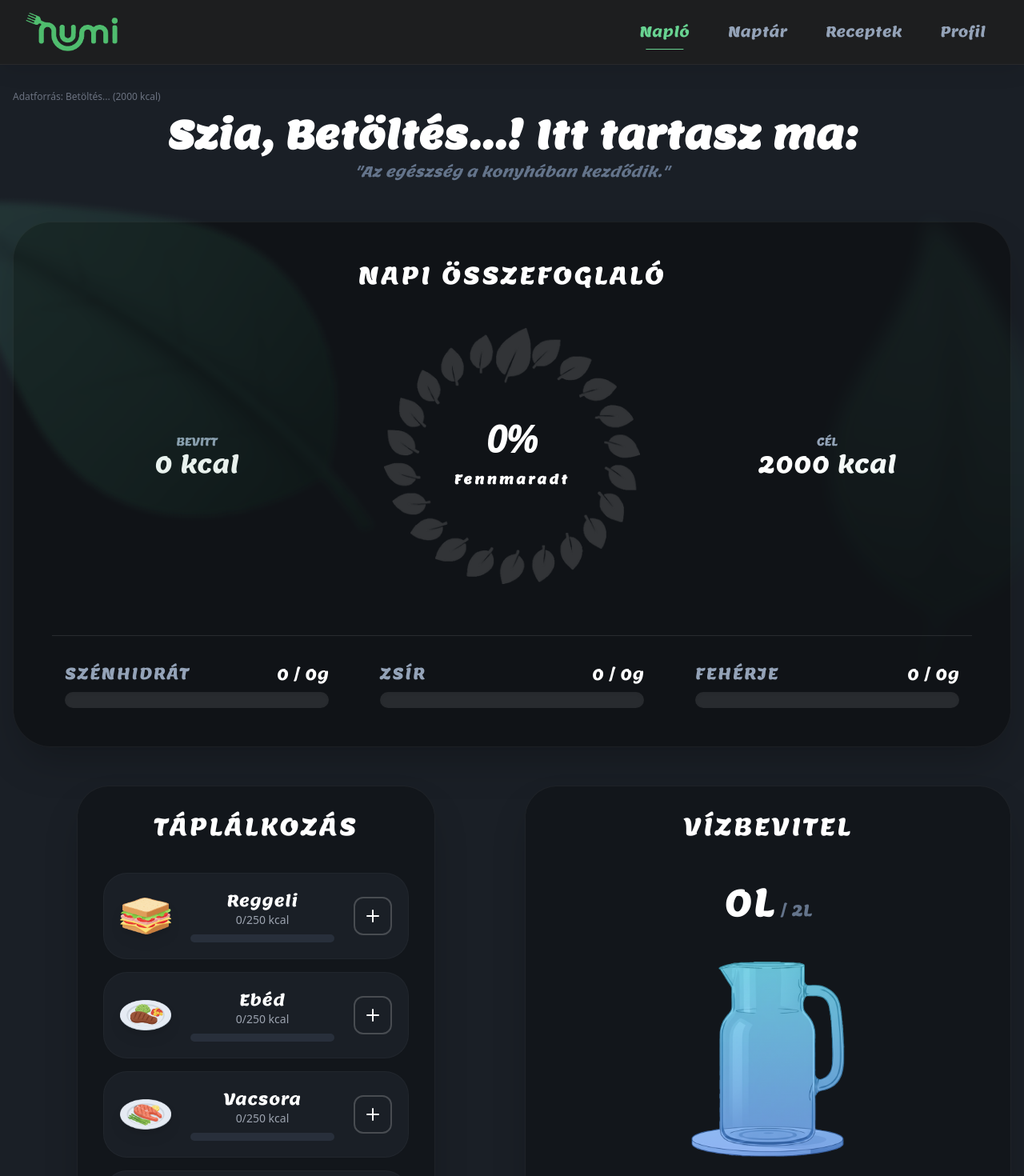
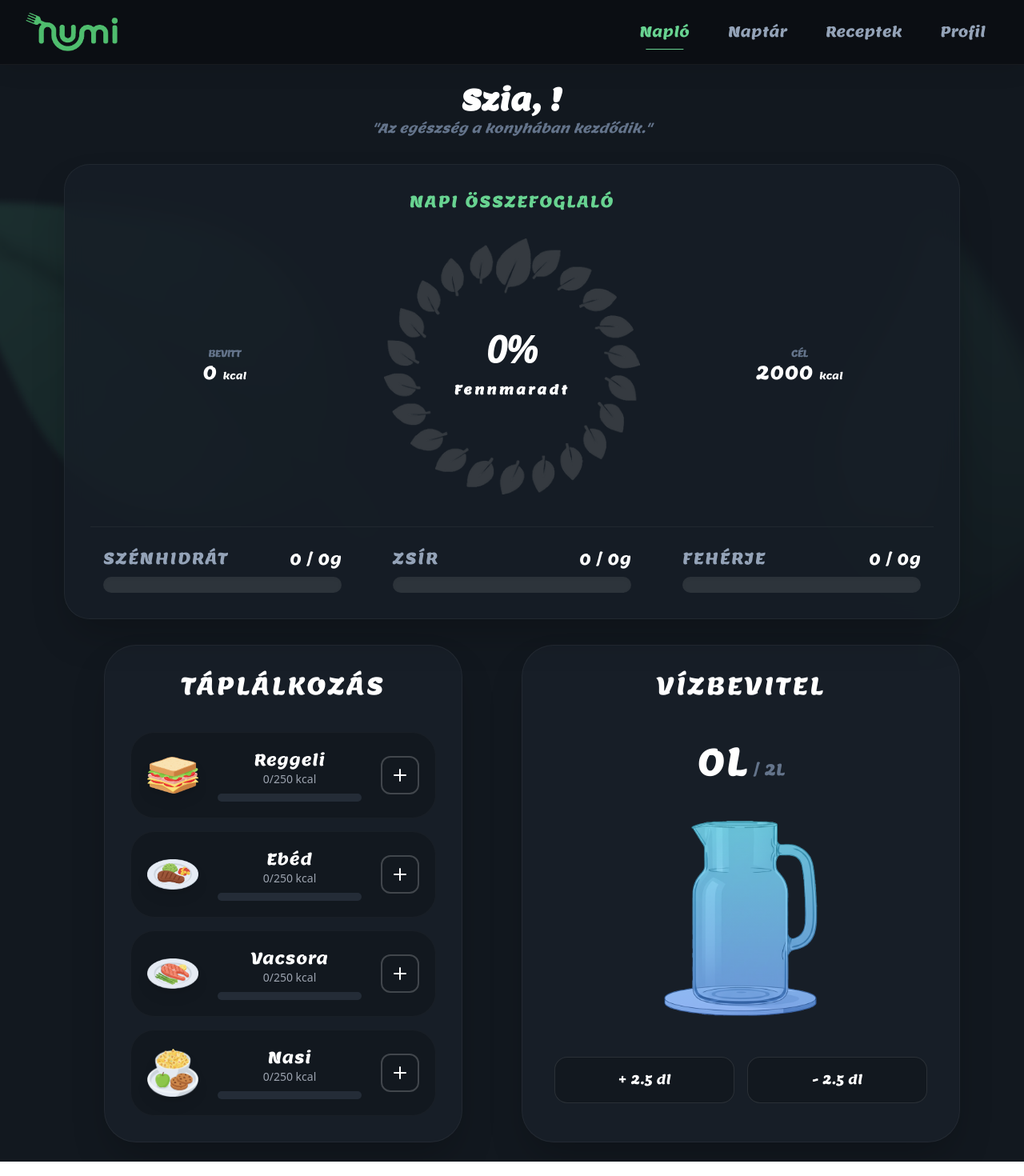
Before and after one commit to KovacsDaniel0529/numi-app, a React app in the folder frontend/: page /diary in a window 1280 px wide. Shown: the top 1470 px of the page at 80% size. Built offline with nearby package versions, Linux system fonts and the light colour scheme; the HTML template or start-up script is replaced by a standard one.

Commit message:
Profil modosítás, UserContext.jsx hozzáadása, Numi színek változtatása

```diff
--- a/frontend/src/App.jsx
+++ b/frontend/src/App.jsx
@@ -1,5 +1,5 @@
 import { BrowserRouter, Routes, Route, Link, Navigate, useLocation } from 'react-router-dom'
-
+import { UserProvider } from './context/UserContext';
 // Itt importáljuk be a külön fájlokat!
 import Login from './pages/Login'
 import Onboarding from './pages/Onboarding'
@@ -16,8 +16,8 @@ function AppContent(){
   const noNavbarPaths = ['/register', '/login', '/onboarding'];
   const showNavbar = !noNavbarPaths.includes(location.pathname);
   return (
-  <div className="min-h-screen bg-[#222831] ">
-          <div className="relative min-h-screen bg-[#1a1f26] overflow-x-hidden">
+  <div className="min-h-screen bg-[#12181f] ">
+          <div className="relative min-h-screen bg-[#12181f] overflow-x-hidden">
 
         {/* A HÁTTÉR LEVÉL */}
         <img
@@ -56,11 +56,13 @@ function AppContent(){
 function App() {
   return(
 
+  <UserProvider>
     <BrowserRouter>
 
       <AppContent/>
 
     </BrowserRouter>
+  </UserProvider>
   )
 
 }
--- a/frontend/src/components/MealCard.jsx
+++ b/frontend/src/components/MealCard.jsx
@@ -14,7 +14,7 @@ const MealCard = () => {
   ];
 
   return (
-    <div className="flex flex-col gap-4 w-full max-w-md mx-auto p-8 bg-[#12161b] rounded-[40px] shadow-2xl border border-white/5">
+    <div className="flex flex-col gap-4 w-full max-w-md mx-auto p-8 bg-[#171e27] rounded-[40px] shadow-2xl border border-white/5">
        <h2 className="text-2xl md:text-3xl mb-6 text-center font-lemon uppercase tracking-widest">
           Táplálkozás
         </h2>
@@ -24,7 +24,7 @@ const MealCard = () => {
         return (
           <div
             key={meal.id}
-            className="flex items-center justify-between bg-[#1a1f26] p-5 rounded-[30px] border border-white/[0.03] transition-all hover:bg-[#222832]"
+            className="flex items-center justify-between bg-[#12181f] p-5 rounded-[30px] border border-white/[0.03] transition-all hover:bg-[#222832]"
           >
             {/* ÉTEL IKON */}
             <div className="w-16 h-16 flex-shrink-0">
--- a/frontend/src/components/Navbar.jsx
+++ b/frontend/src/components/Navbar.jsx
@@ -13,7 +13,7 @@ const Navbar = () => {
   ];
 
   return (
-    <nav className="bg-[#1e1e1e]/80 backdrop-blur-xl sticky top-0 z-50
+    <nav className="bg-[#0a0d11]/80 backdrop-blur-xl sticky top-0 z-50
                     border-b border-white/[0.05] shadow-[0_4px_30px_rgba(0,0,0,0.1)]">
       {/* A fenti osztályok titka:
         - border-white/[0.05]: Hajszálvékony, 5%-os átlátszóságú fehér vonal.
--- a/frontend/src/components/WaterTracker.jsx
+++ b/frontend/src/components/WaterTracker.jsx
@@ -19,7 +19,7 @@ const WaterTracker = () => {
   };
 
   return (
-    <div className="flex flex-col items-center justify-between gap-6 pt-8 p-6 pb-12 bg-[#12161b] rounded-[40px] shadow-2xl border border-white/5 w-full h-full">
+    <div className="flex flex-col items-center justify-between gap-6 pt-8 p-6 pb-12 bg-[#171e27] rounded-[40px] shadow-2xl border border-white/5 w-full h-full">
     {/* A justify-between segít elosztani a tartalmat, ha a kártya megnyúlik */}
     <h2 className="text-2xl md:text-3xl mb-6 font-lemon uppercase tracking-widest text-white text-center">Vízbevitel</h2>
 
@@ -73,13 +73,13 @@ const WaterTracker = () => {
 
         <button
           onClick={() => setConsumed(prev => +(prev + 0.25).toFixed(2))}
-          className="flex-1 py-4 bg-[#1a1f26] border border-white/10 rounded-2xl text-white font-lemon hover:border-emerald-400 transition-all active:scale-95"
+          className="flex-1 py-4 bg-[#12181f] border border-white/10 rounded-2xl text-white font-lemon hover:border-emerald-400 transition-all active:scale-95"
         >
           + 2.5 dl
         </button>
         <button
           onClick={() => setConsumed(prev => Math.max(0, +(prev - 0.25).toFixed(2)))}
-          className="flex-1 py-4 bg-[#1a1f26] border border-white/10 rounded-2xl text-white font-lemon hover:border-red-400 transition-all active:scale-95"
+          className="flex-1 py-4 bg-[#12181f] border border-white/10 rounded-2xl text-white font-lemon hover:border-red-400 transition-all active:scale-95"
         >
           - 2.5 dl
         </button>
--- /dev/null
+++ b/frontend/src/context/UserContext.jsx
@@ -0,0 +1,42 @@
+import React, { createContext, useState, useEffect } from 'react';
+
+export const UserContext = createContext();
+
+export const UserProvider = ({ children }) => {
+  const [user, setUser] = useState(null);
+  const [loading, setLoading] = useState(true);
+
+  // Ez a függvény bármikor újratölthető a backendről
+  const refreshUser = async () => {
+    const savedUser = JSON.parse(localStorage.getItem('user'));
+    if (!savedUser || !savedUser.username) {
+      setLoading(false);
+      return;
+    }
+
+    try {
+      // Itt a te meglévő /stats/végpontodat használjuk a frissítéshez!
+      const response = await fetch(`http://localhost:8080/api/auth/stats/${savedUser.username}`);
+      if (response.ok) {
+        const freshData = await response.json();
+        setUser(freshData);
+        // Frissítjük a biztonsági másolatot is
+        localStorage.setItem('user', JSON.stringify(freshData));
+      }
+    } catch (err) {
+      console.error("Hiba a felhasználó frissítésekor:", err);
+    } finally {
+      setLoading(false);
+    }
+  };
+
+  useEffect(() => {
+    refreshUser();
+  }, []);
+
+  return (
+    <UserContext.Provider value={{ user, setUser, refreshUser, loading }}>
+      {children}
+    </UserContext.Provider>
+  );
+};
--- a/frontend/src/pages/Diary.jsx
+++ b/frontend/src/pages/Diary.jsx
@@ -1,13 +1,12 @@
-import React, { useState, useEffect } from 'react';
-import axios from 'axios';
+import React, { useContext, useEffect, useState } from 'react';
+import { UserContext } from '../context/UserContext';
 import CalorieRing from '../components/CalorieRing';
 import MacroBar from '../components/MacroBar';
 import MealCard from '../components/MealCard';
 import WaterTracker from '../components/WaterTracker';
 
 const Diary = () => {
-  // Alaphelyzetben üres adatok
-  const [userData, setUserData] = useState({ name: 'Betöltés...', dailyGoal: 2000 });
+  const { user, loading } = useContext(UserContext);
   const [stats, setStats] = useState({
     consumed: 0,
     goal: 2000,
@@ -17,98 +16,74 @@ const Diary = () => {
   });
 
   useEffect(() => {
-    const fetchData = async () => {
-      try {
-        // 1. Megkeressük, ki van bejelentkezve (localStorage-ból)
-        const savedUser = JSON.parse(localStorage.getItem('user'));
-        const username = savedUser?.username || savedUser?.profileDetail?.username;
-
-        if (!username) {
-          console.error("Nincs bejelentkezett felhasználó!");
-          return;
-        }
-
-        // 2. Kérés a Java backendhez (Spring Boot alapértelmezett portja: 8080)
-        const response = await axios.get(`http://localhost:8080/api/auth/stats/${username}`);
-        const data = response.data;
-
-        console.log("Backend válasz érkezett:", data);
-
-        // 3. Adatok kinyerése (figyelembe véve a profileDetail struktúrát)
-        const goal = data.profileDetail?.dailyCalorieGoal || 2000;
-        const firstName = data.profileDetail?.firstName || data.username || "Felhasználó";
-
-        // 4. State-ek frissítése
-        setUserData({
-          name: firstName,
-          dailyGoal: goal
-        });
-
+    if (user) {
+      const goal = user.profileDetail?.dailyCalorieGoal || 2000;
       setStats({
         goal: goal,
-          consumed: data.currentCalories || 0, // Ha van ilyen meződ a backendben
-          protein: data.currentProtein || 0,
-          carbs: data.currentCarbs || 0,
-          fat: data.currentFat || 0,
-          // Makró számítások a cél alapján
+        consumed: user.currentCalories || 0,
+        protein: user.currentProtein || 0,
+        carbs: user.currentCarbs || 0,
+        fat: user.currentFat || 0,
         proteinGoal: Math.round((goal * 0.25) / 4),
         carbsGoal: Math.round((goal * 0.45) / 4),
         fatGoal: Math.round((goal * 0.30) / 9)
       });
+    }
+  }, [user]);
 
-      } catch (error) {
-        console.error("Hiba történt az adatok lekérésekor:", error);
-      }
-    };
-
-    fetchData();
-  }, []);
+  if (loading) return <div className="min-h-screen flex items-center justify-center text-white">Betöltés...</div>;
 
   return (
-    <main className="container mx-auto px-4 py-8 text-white">
-      {/* DEBUG SOR - CSAK TESZTELÉSHEZ, TÖRÖLHETŐ */}
-      <div className="text-xs text-gray-500 mb-4">Adatforrás: {userData.name} ({stats.goal} kcal)</div>
-
-      <header className="flex flex-col items-center justify-center mb-12 text-center">
-        <h1 className="text-4xl md:text-5xl font-bold text-white font-lemon mb-2">
-          Szia, {userData.name}! Itt tartasz ma:
+    <main className="container mx-auto px-4 py-6 text-white max-w-6xl">
+      {/* 1. Header: Kisebb betűméret és szorosabb spacing */}
+      <header className="flex flex-col items-center justify-center mb-8 text-center">
+        <h1 className="text-2xl md:text-3xl lg:text-4xl font-bold text-white font-lemon mb-1">
+          Szia, {user?.profileDetail?.firstName || user?.username}!
         </h1>
-        <p className="text-slate-500 font-lemon italic text-lg">
+        <p className="text-slate-500 font-lemon italic text-sm md:text-base">
           "Az egészség a konyhában kezdődik."
         </p>
       </header>
 
-      <div className="bg-[#101317] p-6 md:p-12 rounded-[3rem] shadow-2xl border border-white/5">
-        <h2 className="text-2xl md:text-3xl mb-12 text-center font-lemon uppercase tracking-widest">
+      {/* 2. Fő kártya: Kisebb padding és lekerekítés a "profi" hatáshoz */}
+      <div className="bg-[#171e27]/80 backdrop-blur-md p-6 md:p-8 rounded-[2rem] shadow-2xl border border-white/5">
+        <h2 className="text-lg md:text-xl mb-8 text-center font-lemon uppercase tracking-widest text-[#68D391]">
           napi összefoglaló
         </h2>
 
-        <div className="grid grid-cols-1 lg:grid-cols-3 gap-8 items-center mb-16">
-          <div className="flex flex-col items-center justify-center text-center order-2 lg:order-1">
-            <p className="text-slate-400 font-lemon text-sm uppercase">Bevitt</p>
-            <p className="text-3xl font-lemon">{stats.consumed} kcal</p>
+        {/* Kalória szekció: Kompaktabb grid */}
+        <div className="grid grid-cols-1 md:grid-cols-3 gap-6 items-center mb-10">
+          <div className="flex flex-col items-center justify-center text-center order-2 md:order-1">
+            <p className="text-slate-500 font-lemon text-xs uppercase tracking-tighter">Bevitt</p>
+            <p className="text-xl md:text-2xl font-lemon">{stats.consumed} <span className="text-xs">kcal</span></p>
           </div>
 
-          <div className="flex justify-center order-1 lg:order-2">
+          {/* CalorieRing: Itt érdemes a komponensen belül is csökkenteni a méretet, ha túl nagy */}
+          <div className="flex justify-center order-1 md:order-2 scale-90 md:scale-100">
             <CalorieRing consumed={stats.consumed} goal={stats.goal} />
           </div>
 
           <div className="flex flex-col items-center justify-center text-center order-3">
-             <p className="text-slate-400 font-lemon text-sm uppercase">Cél</p>
-             <p className="text-3xl font-lemon">{stats.goal} kcal</p>
+             <p className="text-slate-500 font-lemon text-xs uppercase tracking-tighter">Cél</p>
+             <p className="text-xl md:text-2xl font-lemon">{stats.goal} <span className="text-xs">kcal</span></p>
           </div>
         </div>
 
-        <div className="grid grid-cols-1 md:grid-cols-3 gap-8 pt-8 border-t border-white/10">
+        {/* Makrók: Kisebb gap és szövegméret */}
+        <div className="grid grid-cols-1 sm:grid-cols-3 gap-4 md:gap-8 pt-6 border-t border-white/5">
           <MacroBar label="Szénhidrát" current={stats.carbs} target={stats.carbsGoal} colorClass="bg-gradient-to-r from-blue-500 to-cyan-400" />
           <MacroBar label="Zsír" current={stats.fat} target={stats.fatGoal} colorClass="bg-gradient-to-r from-yellow-500 to-orange-400" />
           <MacroBar label="Fehérje" current={stats.protein} target={stats.proteinGoal} colorClass="bg-gradient-to-r from-emerald-500 to-teal-400" />
         </div>
       </div>
 
-      <div className="flex flex-col lg:flex-row gap-8 mt-12">
-        <div className="w-full lg:w-1/2"><MealCard /></div>
-        <div className="w-full lg:w-1/2"><WaterTracker /></div>
+      {/* 3. Alsó kártyák: Rugalmas elrendezés */}
+      <div className="grid grid-cols-1 lg:grid-cols-2 gap-6 mt-8">
+
+  {/* TÁPLÁLKOZÁS (MealCard) */}
+    <MealCard />
+  {/* VÍZBEVITEL (WaterTracker) */}
+    <WaterTracker />
 </div>
     </main>
   );
--- a/frontend/src/pages/Onboarding.jsx
+++ b/frontend/src/pages/Onboarding.jsx
@@ -54,6 +54,7 @@ const Onboarding = () => {
 
   const handleFinish = async () => {
     const storedUser = JSON.parse(localStorage.getItem('user'));
+    if(storedUser) return navigate('/diary');
     if (!storedUser) return navigate('/login');
 
     const calorieGoal = calculateDailyGoal();
```
Also changed, not shown: frontend/src/pages/Login.jsx (+15 -5 lines), frontend/src/pages/Profile.jsx (+62 -50 lines). Lines whose indentation alone changed are shown as unchanged.
